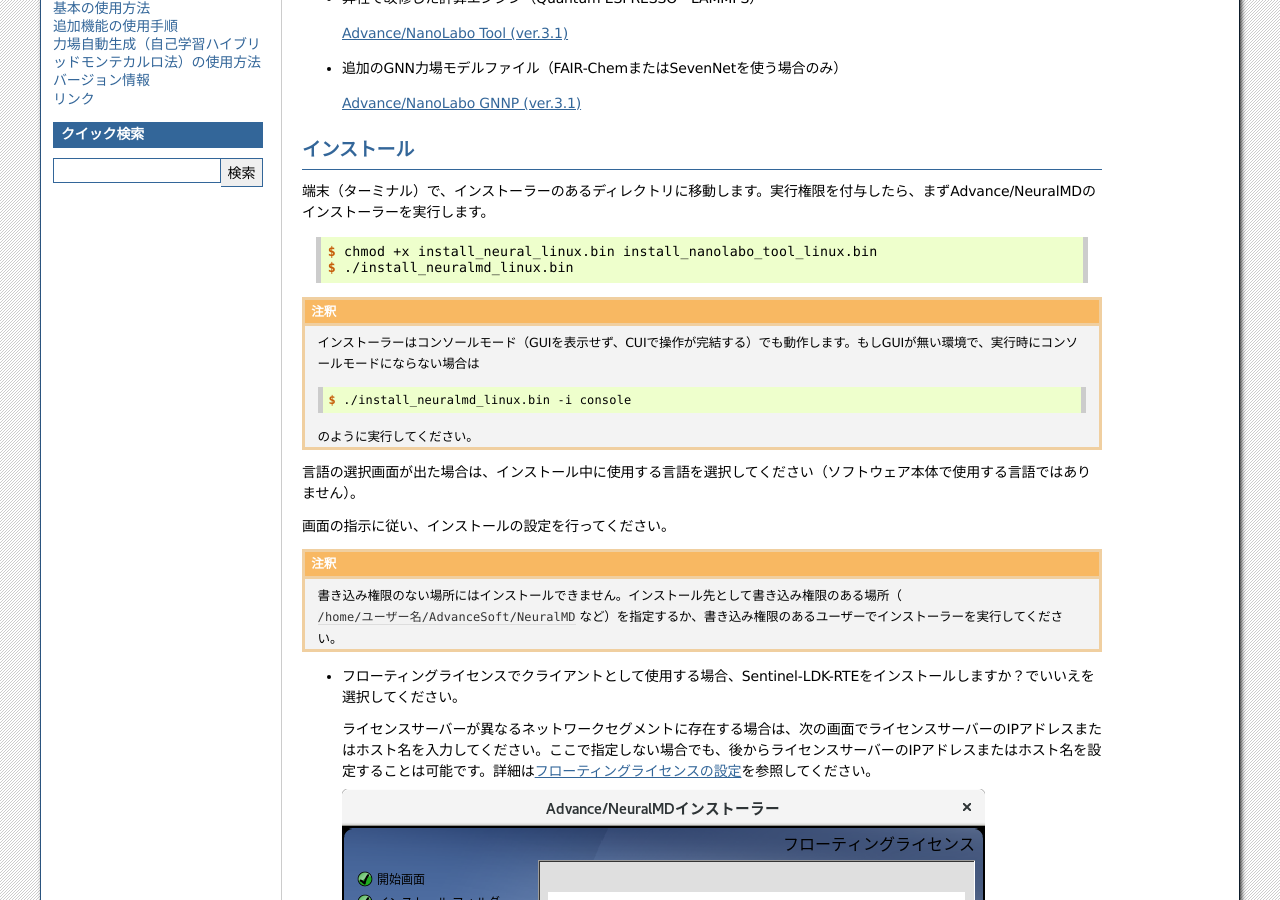
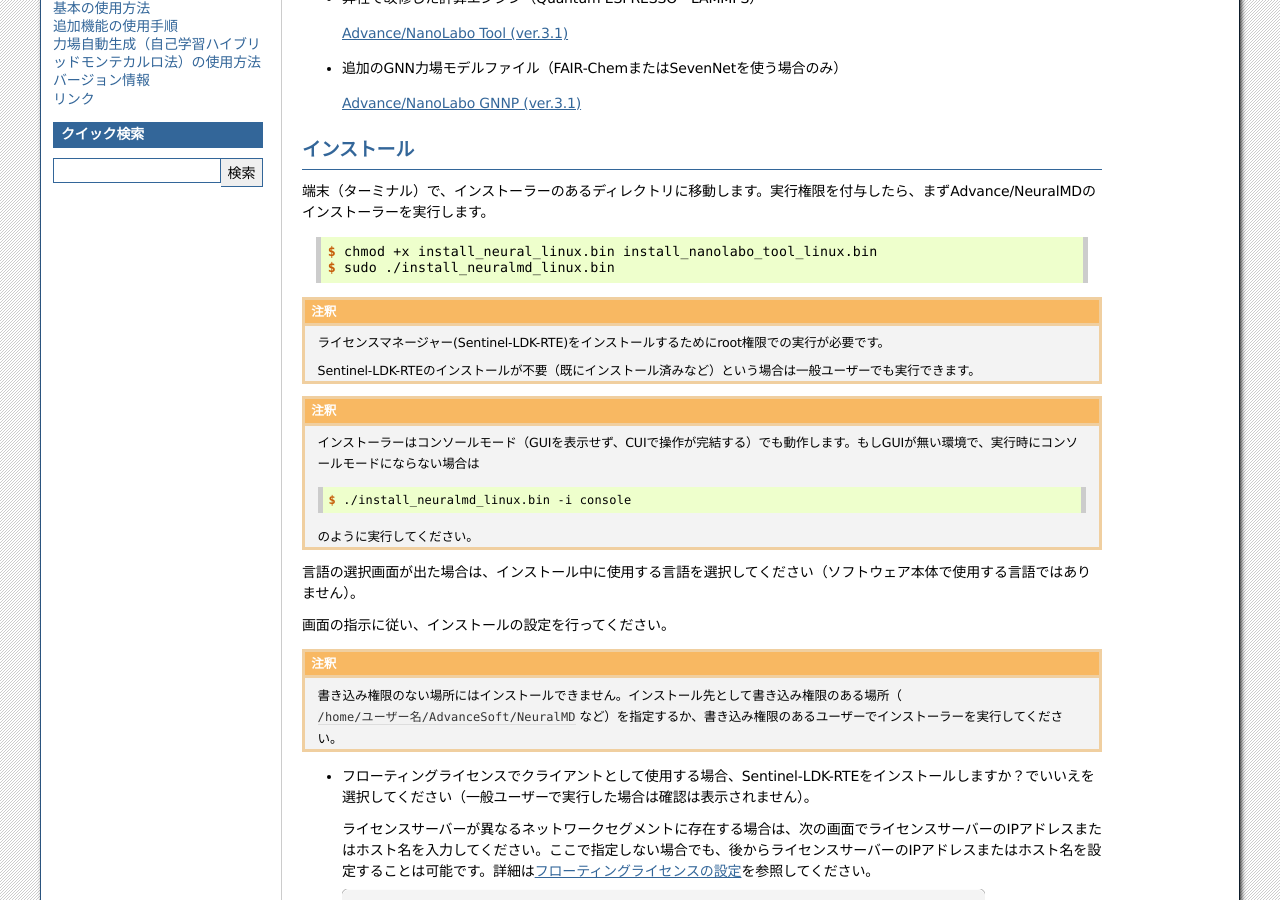
Before and after one commit to advancesoftcorp/neuralmd-doc, a Sphinx documentation site: the page built from docs/source/install/linux.rst, in a window 1280 px wide and 900 px high, scrolled down 263 px. Built offline with Sphinx 7.4.7, drawn with Linux system fonts in a browser that asks for light colours; formulas are drawn with MathJax 3.

Commit message:
add sudo to installation command

```diff
--- a/docs/source/install/linux.rst
+++ b/docs/source/install/linux.rst
@@ -33,7 +33,13 @@
 .. code-block:: console
 
  $ chmod +x install_neural_linux.bin install_nanolabo_tool_linux.bin
- $ ./install_neuralmd_linux.bin
+ $ sudo ./install_neuralmd_linux.bin
+
+.. note::
+
+ ライセンスマネージャー(Sentinel-LDK-RTE)をインストールするためにroot権限での実行が必要です。
+
+ Sentinel-LDK-RTEのインストールが不要（既にインストール済みなど）という場合は一般ユーザーでも実行できます。
 
 .. note::
 
@@ -53,7 +59,7 @@
 
  書き込み権限のない場所にはインストールできません。インストール先として書き込み権限のある場所（ :file:`/home/ユーザー名/AdvanceSoft/NeuralMD` など）を指定するか、書き込み権限のあるユーザーでインストーラーを実行してください。
 
-- フローティングライセンスでクライアントとして使用する場合、Sentinel-LDK-RTEをインストールしますか？でいいえを選択してください。
+- フローティングライセンスでクライアントとして使用する場合、Sentinel-LDK-RTEをインストールしますか？でいいえを選択してください（一般ユーザーで実行した場合は確認は表示されません）。
 
   ライセンスサーバーが異なるネットワークセグメントに存在する場合は、次の画面でライセンスサーバーのIPアドレスまたはホスト名を入力してください。ここで指定しない場合でも、後からライセンスサーバーのIPアドレスまたはホスト名を設定することは可能です。詳細は\ :ref:`floating`\ を参照してください。
 
```
Also changed, not shown: 1 other file.
